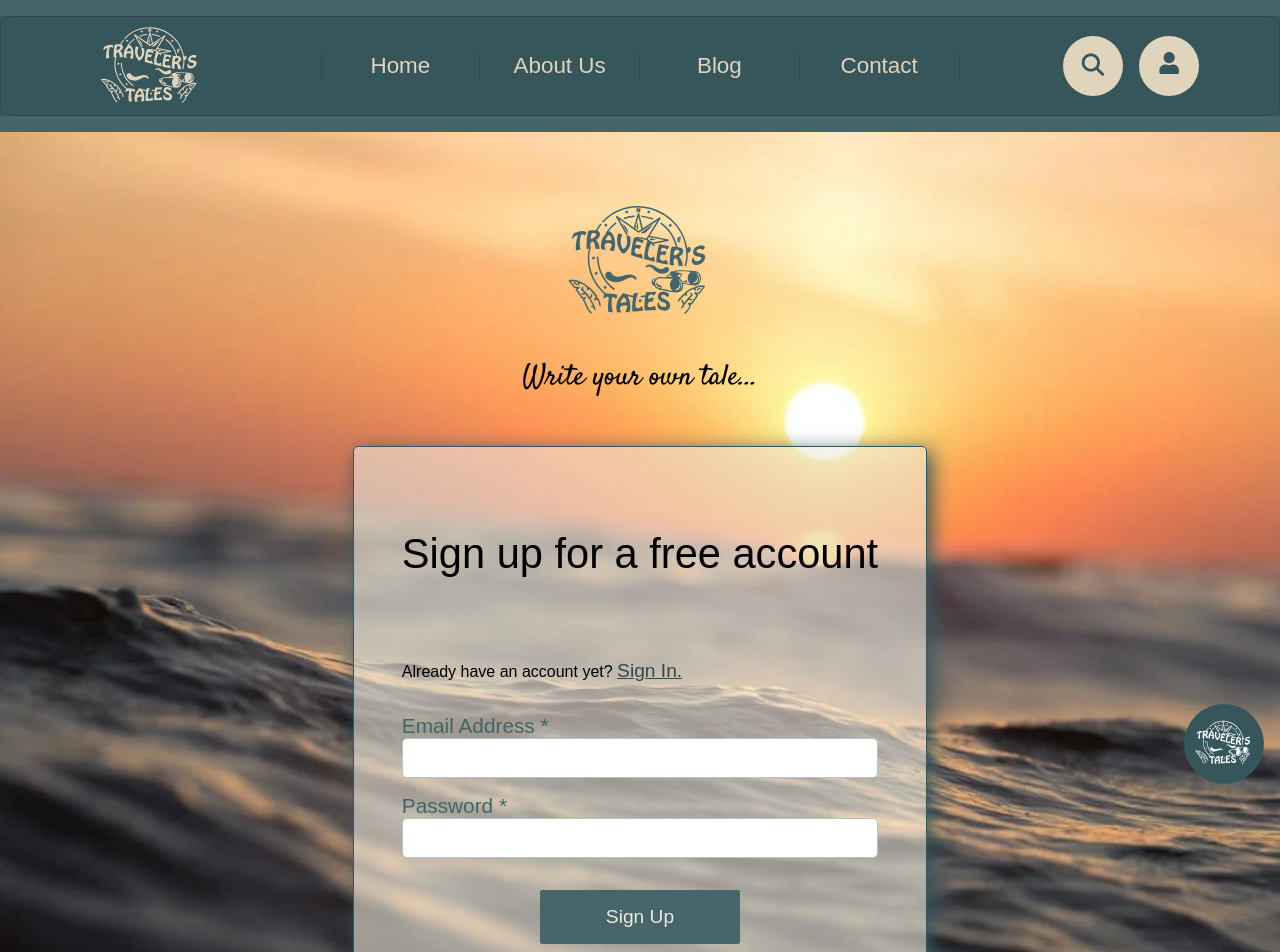
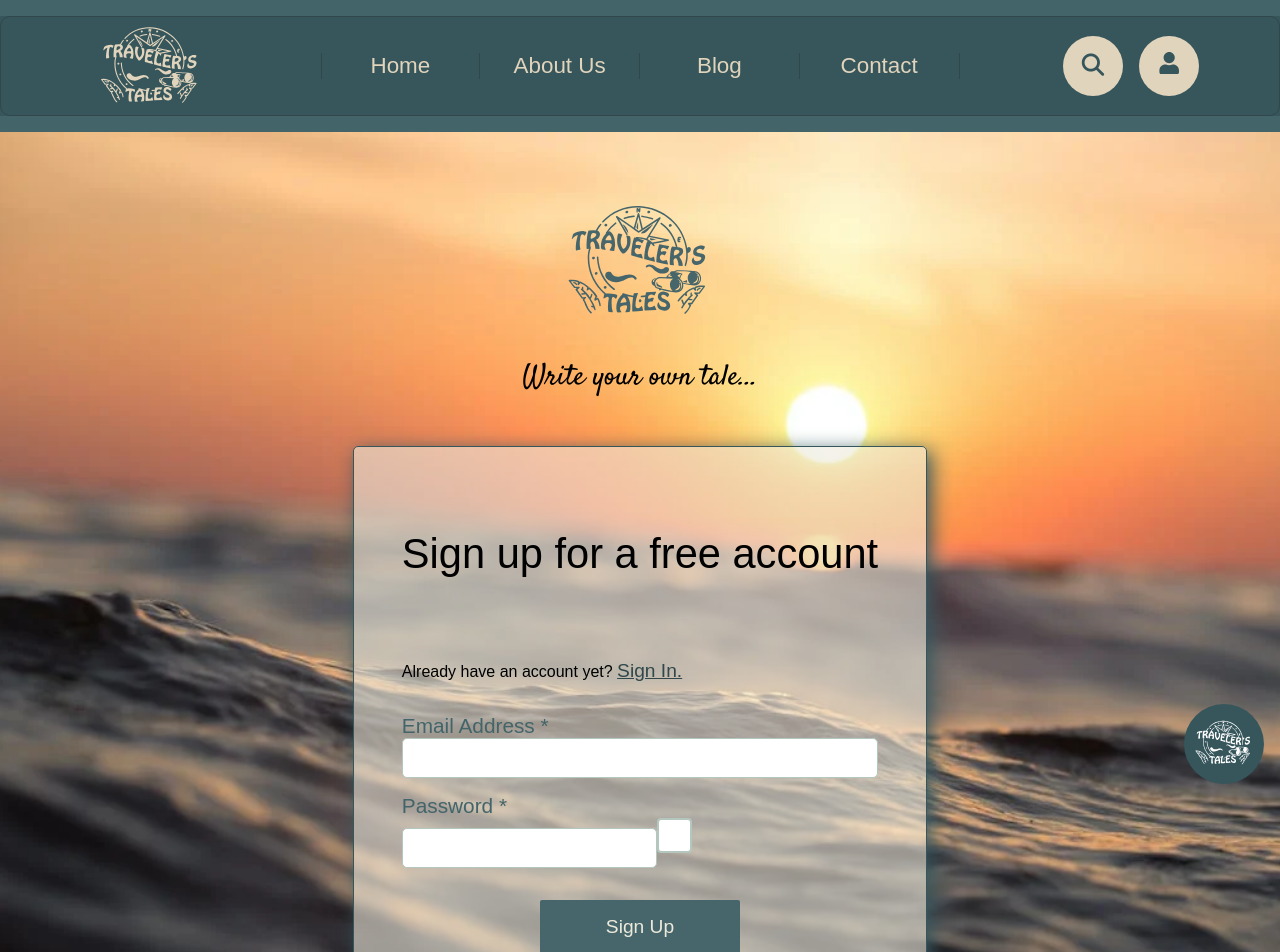
Before and after one commit to Milica-Radulovic/travel-blog, a React (Vite) app: page /signup in a window 1280 px wide. Shown: the top 952 px of the page. Built offline with nearby package versions, Linux system fonts and the light colour scheme; no server answers; the database is empty; a web font is replaced by a local one.

Commit message:
add checkbox

```diff
--- a/src/components/Blog/Crud/Comment.jsx
+++ b/src/components/Blog/Crud/Comment.jsx
@@ -39,6 +39,7 @@ export default function Comment({ article }) {
     updateDoc(commentRef, {
       comments: arrayUnion({
         user: user.uid,
+        userEmail: user.email,
         userName: user.displayName,
         photoURL: user.photoURL,
         comment: comment,
@@ -90,7 +91,7 @@ export default function Comment({ article }) {
             photoURL,
             createdAt,
             userName,
-            user: email,
+            userEmail,
           }) => (
             <div key={commentId} className="comment">
               <div>
@@ -107,7 +108,7 @@ export default function Comment({ article }) {
                       }}
                     />
                   ) : (
-                    <div>{userName || "USER:"}</div>
+                    <div>{userName ? userName : "User:"}</div>
                   )}
                   {/* Display user photo or displayName if available */}
                 </span>
--- a/src/components/Registration/RegistrationStyle.css
+++ b/src/components/Registration/RegistrationStyle.css
@@ -49,8 +49,52 @@
 .registrationForm {
   display: flex;
   flex-direction: column;
+  position: relative;
 }
 
+.registrationForm input[type="password"] {
+  /* ... existing styles ... */
+  padding-right: 30px; /* Create space for the custom checkbox */
+}
+
+.registrationForm input[type="checkbox"] {
+  /* Hide the default checkbox */
+  appearance: none;
+  -webkit-appearance: none;
+  -moz-appearance: none;
+  width: 35px;
+  height: 35px;
+  margin: 0;
+  border: 2px solid var(--formBorderColor); /* Set the border color to pink */
+  border-radius: 4px;
+  cursor: pointer;
+}
+
+/* Style the custom checkbox */
+.registrationForm input[type="checkbox"]::before {
+  content: ""; /* Empty content, will act as the custom checkbox */
+  display: block;
+  width: 100%;
+  height: 100%;
+  background-color: white; /* Set the background color to white */
+  border-radius: 2px; /* Adjust this value to change the checkbox size */
+}
+
+/* Style the checked state of the custom checkbox */
+.registrationForm input[type="checkbox"]:checked::before {
+  background-color: pink; /* Set the background color to pink when checked */
+}
+
+/* Style the custom checkbox's checkmark */
+.registrationForm input[type="checkbox"]:checked::after {
+  content: "✔"; /* Use checkmark character as content */
+  font-size: 14px;
+  color: var(--fontColorDark); /* Set the checkmark color to white */
+  position: absolute;
+  top: 50%;
+  left: 50%;
+  transform: translate(-50%, -50%);
+}
 /* Account Page */
 
 .accountPagePara {
--- a/src/components/Registration/SignUp.jsx
+++ b/src/components/Registration/SignUp.jsx
@@ -8,6 +8,7 @@ import logo from "../../images/logo.svg";
 const SignUp = () => {
   const [email, setEmail] = useState("");
   const [password, setPassword] = useState("");
+  const [showPassword, setShowPassword] = useState(false); // Add showPassword state
   const [error, setError] = useState("");
   const { createUser } = UserAuth();
   const navigate = useNavigate();
@@ -32,7 +33,7 @@ const SignUp = () => {
     <main className="registartionWrapper">
       {/* Logo */}
       <span className="registrationLogo">
-        <img src={logo} style={{ width: "200px" }} />
+        <img src={logo} style={{ width: "200px" }} alt="Logo" />
         <p className="logoText">Write your own tale...</p>
       </span>
       <div className="registrationInner">
@@ -63,11 +64,18 @@ const SignUp = () => {
           <label>
             <span className="required">Password *</span>
           </label>
-          <input
-            type="password"
-            onChange={(e) => setPassword(e.target.value)}
-            required
-          />
+          <div style={{ position: "relative" }}>
+            <input
+              type={showPassword ? "text" : "password"} // Show text if showPassword is true
+              onChange={(e) => setPassword(e.target.value)}
+              required
+            />
+
+            <input
+              type="checkbox"
+              onChange={() => setShowPassword((prev) => !prev)}
+            />
+          </div>
 
           {/* Button */}
           <button className="buttonOne">Sign Up</button>
```
